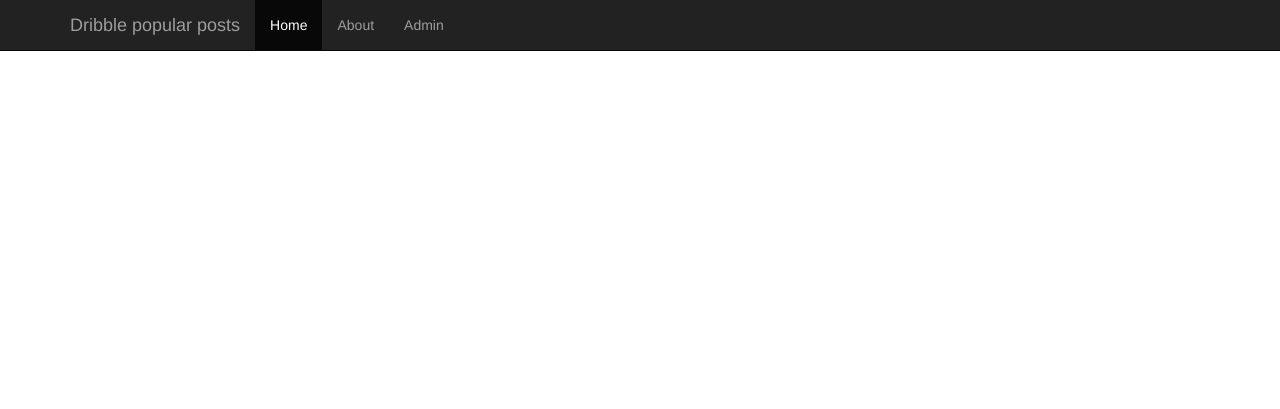
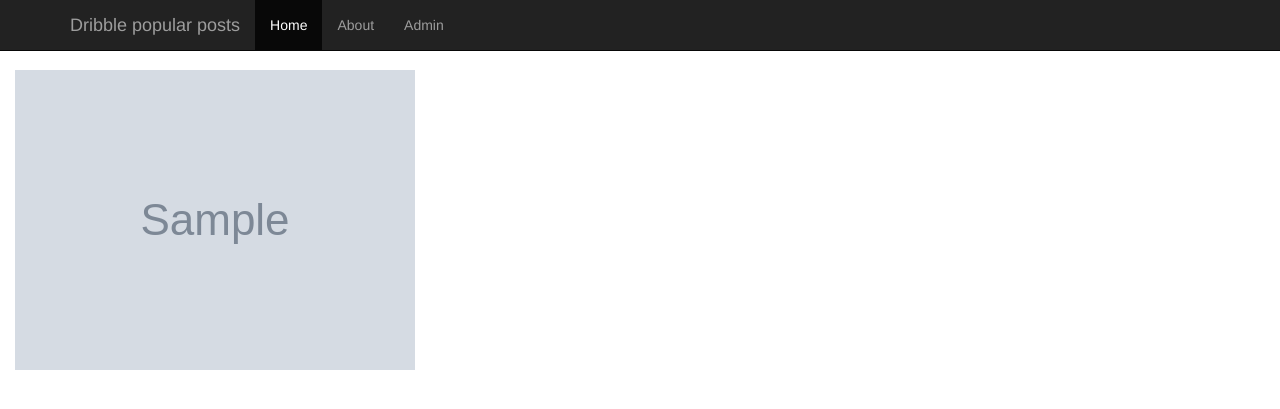
Before and after one commit to joncasdam/popularfromdribble, a Django app: template popular/feed/templates/home.html in a window 1280 px wide. Shown: the top 409 px of the page. Run offline with Django 3.2, Linux system fonts and the light colour scheme; the template is opened without the code that fills it: most values are stand-ins (such as "Sample title", 1, 10 or a date in 2020); grey boxes marked "Sample" are stand-in pictures; some libraries are stand-ins or nearby versions.

Commit message:
ajusta template da home

```diff
--- a/popular/feed/templates/home.html
+++ b/popular/feed/templates/home.html
@@ -1,5 +1,11 @@
 {% extends 'base.html' %}
 
 {% block conteudo %}
-
+  <div class="container-fluid">
+  {% for s in shots %}
+    <div>
+      <a href="{% url 'shot' s.id %}"><img src="{{ s.image_url }}" class="img-responsive" alt="{{ s.title }}"></a><br />
+    </div>
+  {% endfor %}
+  </div>
 {% endblock %}
```
